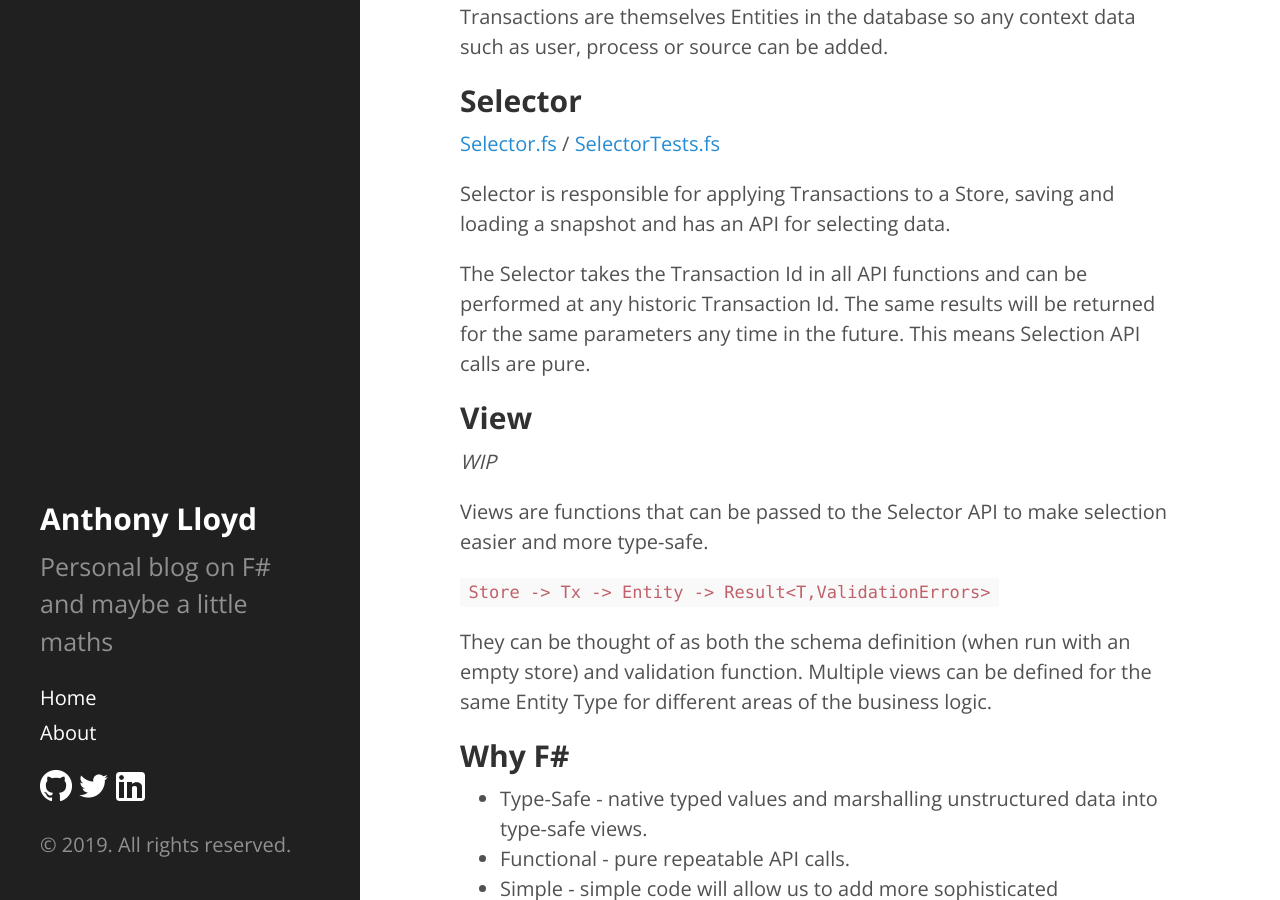
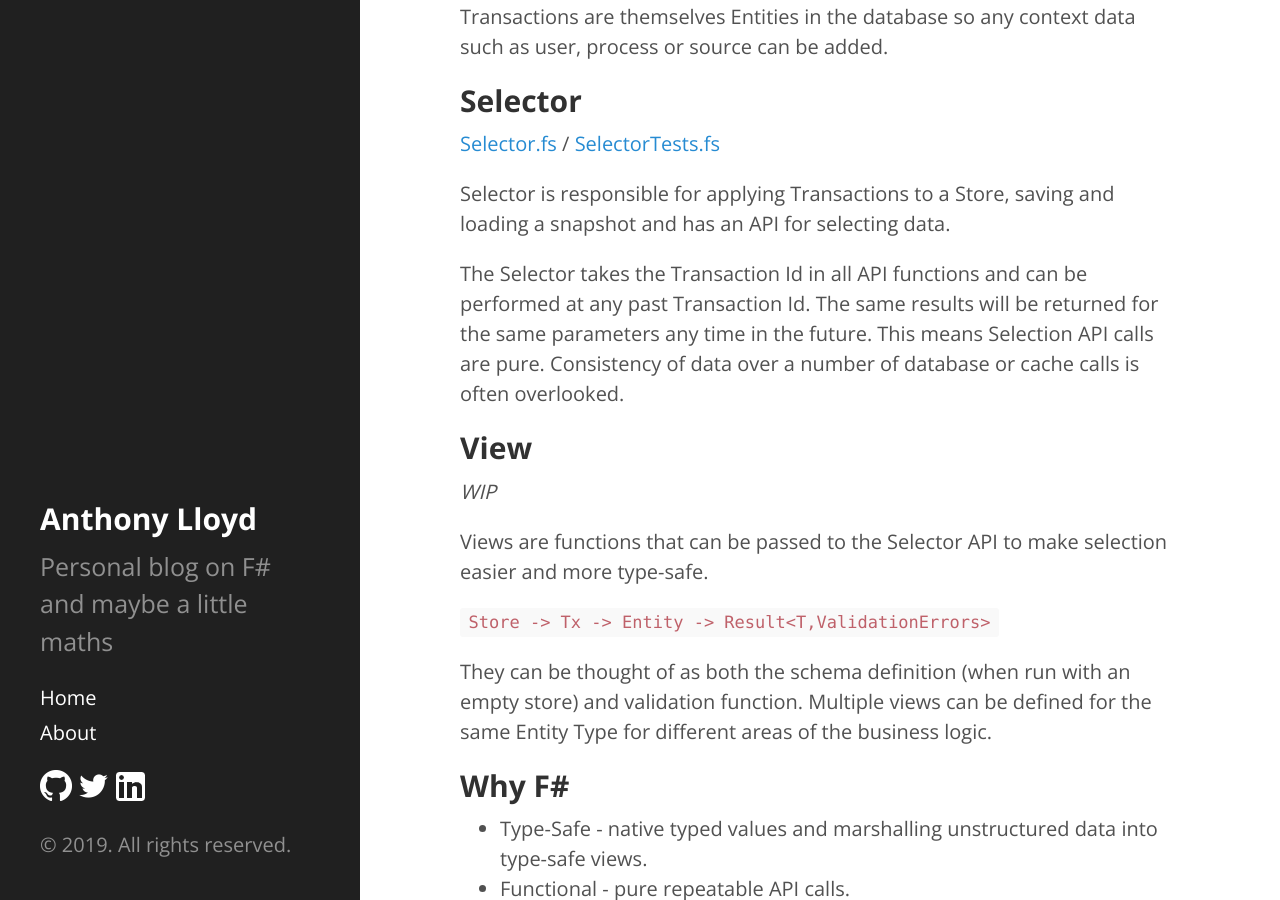
Before and after one commit to AnthonyLloyd/AnthonyLloyd.github.io, a Jekyll site: the page built from _posts/2019-05-17-fsion-00-introduction.html, in a window 1280 px wide and 900 px high, scrolled down 1741 px. Built offline with Jekyll 4.4.1, drawn with Linux system fonts in a browser that asks for light colours; some web fonts are replaced; comment, search, counter and statistics services are not loaded.

Commit message:
finished maybe

```diff
--- a/_posts/2019-05-17-fsion-00-introduction.html
+++ b/_posts/2019-05-17-fsion-00-introduction.html
@@ -51,10 +51,11 @@ or source can be added.</p>
 <p><a href="https://github.com/AnthonyLloyd/Fsion/blob/master/Fsion/Selector.fs">Selector.fs</a> / <a href="https://github.com/AnthonyLloyd/Fsion/blob/master/Fsion.Tests/SelectorTests.fs">SelectorTests.fs</a></p>
 <p>Selector is responsible for applying Transactions to a Store, saving and loading a snapshot
 and has an API for selecting data.</p>
-<p>The Selector takes the Transaction Id in all API functions and can be performed at any historic
+<p>The Selector takes the Transaction Id in all API functions and can be performed at any past
 Transaction Id.
 The same results will be returned for the same parameters any time in the future.
-This means Selection API calls are pure.</p>
+This means Selection API calls are pure.
+Consistency of data over a number of database or cache calls is often overlooked.</p>
 <h2>View</h2>
 <p><em>WIP</em></p>
 <p>Views are functions that can be passed to the Selector API to make selection easier and
```
Also changed, not shown: 1 other file.
